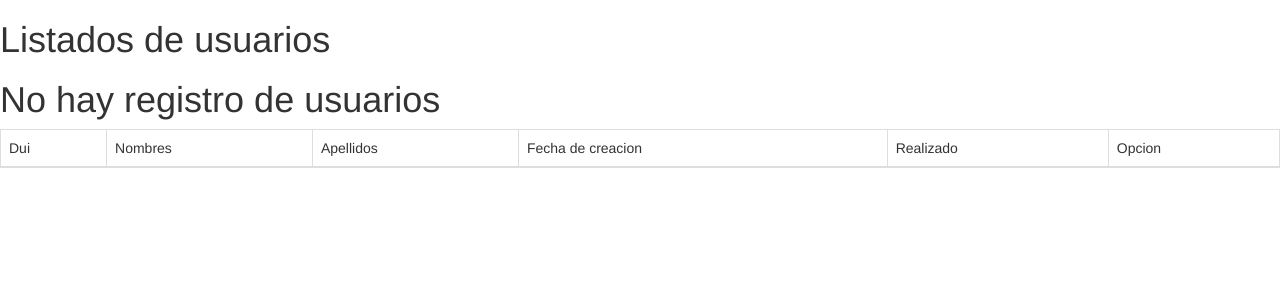
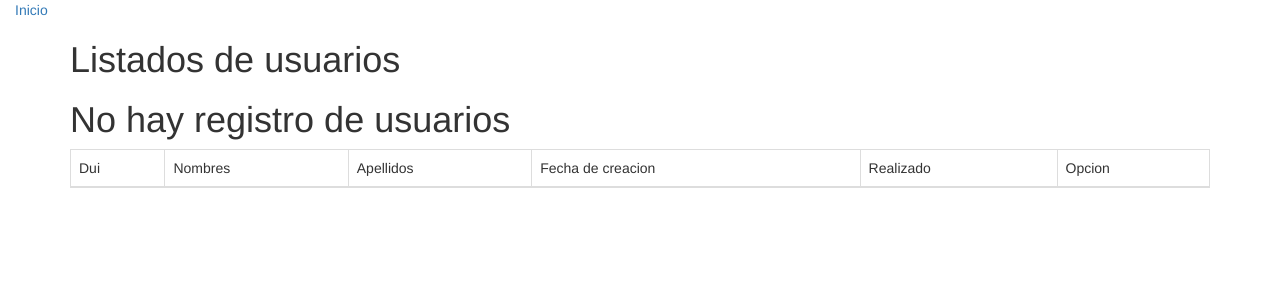
Before and after one commit to repositorioUES/ProyectoEncuesta, a Django app: page /encuestados/ in a window 1280 px wide. Shown: the top 300 px of the page. Run offline with Django 3.2, Linux system fonts and the light colour scheme; data that the repository does not hold is empty; some libraries are stand-ins or nearby versions.

Commit message:
(CZ13016) Crud listar usuario completado

```diff
--- a/DjangoProject/templates/listarUsuarios.html
+++ b/DjangoProject/templates/listarUsuarios.html
@@ -1,6 +1,14 @@
 {% extends 'plantillaBoost.html' %}
+{% block header%}
+<header>
+	<div class="container-fluid">
+		<a href="{% url 'inicio'%}">Inicio</a>
+	</div>
+</header>
+	{% endblock%}
 {% block content %}
-<table class="table table-bordered">
+<div class="container">
+	<table class="table table-bordered">
 	<thead>
 		<tr>
 			<td>Dui</td>
@@ -21,7 +29,7 @@
 				<td>{{reclamo.idreclamo.apellidos}}</td>
 				<td>{{reclamo.fecha_creacion}}</td>
 				<td>{{reclamo.realizado}}</td>
-				<td><a ass="btn btn-success" class="btn btn-success" href="{% url 'ver_usu' reclamo.idreclamo.dui %}">Ver Registro</a></td>
+				<td><a class="btn btn-success" href="{% url 'ver_usu' reclamo.idreclamo.dui %}">Ver Registro</a></td>
 			</tr>
 			{% endfor %}
 			{% else %}
@@ -30,4 +38,6 @@
 
 		</tbody>
 </table>
+</div>
+
 {% endblock %}
--- a/DjangoProject/templates/plantillaBoost.html
+++ b/DjangoProject/templates/plantillaBoost.html
@@ -4,9 +4,6 @@
 	<title></title>
 	<!-- Latest compiled and minified CSS -->
 	<link rel="stylesheet" href="https://maxcdn.bootstrapcdn.com/bootstrap/3.3.7/css/bootstrap.min.css" integrity="sha384-BVYiiSIFeK1dGmJRAkycuHAHRg32OmUcww7on3RYdg4Va+PmSTsz/K68vbdEjh4u" crossorigin="anonymous">
-
-	<!-- Optional theme -->
-	<link rel="stylesheet" href="https://maxcdn.bootstrapcdn.com/bootstrap/3.3.7/css/bootstrap-theme.min.css" integrity="sha384-rHyoN1iRsVXV4nD0JutlnGaslCJuC7uwjduW9SVrLvRYooPp2bWYgmgJQIXwl/Sp" crossorigin="anonymous">
 
 	<!-- Latest compiled and minified JavaScript -->
 	<script src="https://maxcdn.bootstrapcdn.com/bootstrap/3.3.7/js/bootstrap.min.js" integrity="sha384-Tc5IQib027qvyjSMfHjOMaLkfuWVxZxUPnCJA7l2mCWNIpG9mGCD8wGNIcPD7Txa" crossorigin="anonymous"></script>
```
Also changed, not shown: DjangoProject/templates/mantenimientoUsuario.html (+17 -9 lines).
